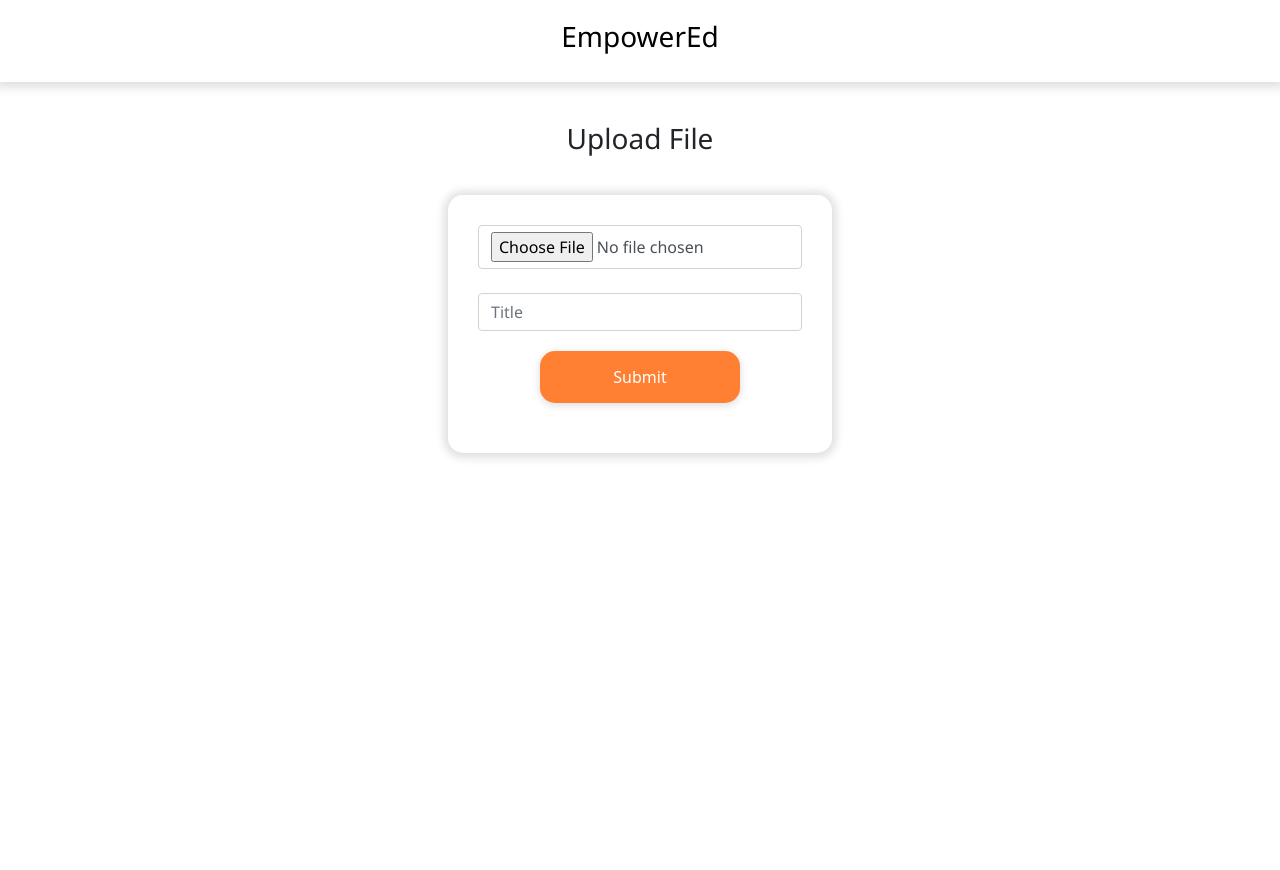
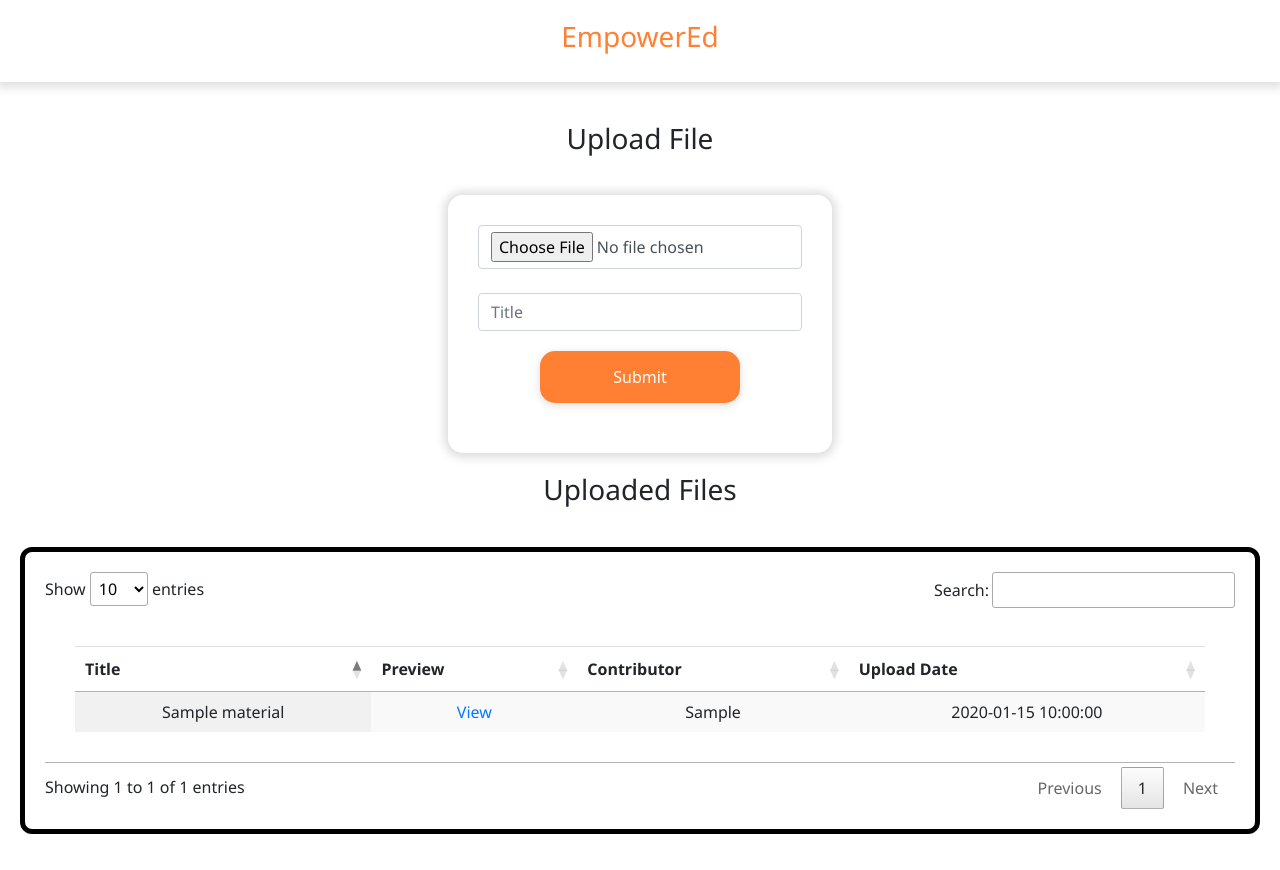
Before and after one commit to ehrin08/PHP-Integrated-E-Learning-Platform-for-Accessible-Quality-Education, a PHP site: page /upload.php in a window 1280 px wide. Before the commit the page ends 459 px from the top, so only its background shows below. Run offline with PHP 8.4, Linux system fonts and the light colour scheme; the visitor is signed in with stand-in values (Sample User, id 1); tables that the repository leaves empty or names only in its code hold one stand-in row (values such as "Sample post"); some libraries are stand-ins or nearby versions.

Commit message:
update 12-01

```diff
--- a/b-crud.php
+++ b/b-crud.php
@@ -53,18 +53,31 @@ class crud
         return false;
     }
 
-    public function uploadFile($title, $fileData, $uploader) {
-        $query = "INSERT INTO " . $this->materialsTable . " (title, document, contributor) VALUES (:title, :document, :contributor)";
+    public function uploadFile($title, $fileData, $uploader, $accountId)
+    {
+        $query = "INSERT INTO " . $this->materialsTable . " (title, document, contributor, account_id) VALUES (:title, :document, :contributor, :account_id)";
         $stmt = $this->conn->prepare($query);
 
         $stmt->bindParam(':title', $title);
-        $stmt->bindParam(':document', $fileData, PDO::PARAM_LOB); // For binary data
+        $stmt->bindParam(':document', $fileData, PDO::PARAM_LOB); // For blob
         $stmt->bindParam(':contributor', $uploader);
+        $stmt->bindParam(':account_id', $accountId);
 
         return $stmt->execute();
     }
 
-    public function readFile() {
+    public function readFile($accountId)
+    {
+        $query = "SELECT material_id, title, contributor, upload_date
+                  FROM " . $this->materialsTable . "
+                  WHERE account_id = :account_id";
+        $stmt = $this->conn->prepare($query);
+        $stmt->bindParam(':account_id', $accountId, PDO::PARAM_INT);
+        $stmt->execute();
+        return $stmt->fetchAll(PDO::FETCH_ASSOC);
+    }
+
+    public function readAllFiles() {
         $query = "SELECT material_id, title, contributor, upload_date FROM " . $this->materialsTable;
         $stmt = $this->conn->prepare($query);
         $stmt->execute();
@@ -80,5 +93,4 @@ class crud
         $stmt->execute();
         return $stmt->fetch(PDO::FETCH_ASSOC);
     }
-
 }
--- a/home.php
+++ b/home.php
@@ -17,7 +17,7 @@ $db = $database->connect();
 $crud = new crud($db);
 
 // Fetch uploaded files from the database
-$files = $crud->readFile();
+$files = $crud->readAllFiles();
 ?>
 <!DOCTYPE html>
 <html lang="en">
@@ -42,7 +42,9 @@ $files = $crud->readFile();
 
 <body>
     <nav>
-        <h3>EmpowerEd</h3>
+        <a href="home.php">
+            <h3>EmpowerEd</h3>
+        </a>
     </nav>
     <div class="front">
         <h3 style="padding:20px">Home</h3>
--- a/login.php
+++ b/login.php
@@ -16,8 +16,9 @@
 
 <body>
     <nav>
-        <a href="index.php"><h3>EmpowerEd</h3></a>
-
+        <a href="index.php">
+            <h3>EmpowerEd</h3>
+        </a>
     </nav>
     <div class="front">
         <h4 style="padding: 40px;">Login</h4>
--- a/signUp.php
+++ b/signUp.php
@@ -16,7 +16,9 @@
 
 <body>
     <nav>
-        <h3>EmpowerEd</h3>
+        <a href="index.php">
+            <h3>EmpowerEd</h3>
+        </a>
     </nav>
     <div class="front">
         <h4 style="padding: 40px;">Create Account</h4>
--- a/style.css
+++ b/style.css
@@ -13,7 +13,7 @@ nav {
 nav a,
 nav a:hover {
     text-decoration: none;
-    color: black;
+    color: #ff8032;
 
 }
 
--- a/upload.php
+++ b/upload.php
@@ -1,3 +1,37 @@
+<?php
+session_start();
+
+// Check if user is logged in
+if (!isset($_SESSION['username'])) {
+    // Redirect to login page if not logged in
+    header('Location: login.php');
+    exit();
+}
+
+// Include database connection and CRUD class
+require_once 'dbConnection.php';
+require_once 'b-crud.php';
+
+$database = new databaseConn();
+$db = $database->connect();
+$crud = new crud($db);
+
+// Fetch account_id of the logged-in user
+$username = $_SESSION['username'];
+$query = "SELECT account_id FROM account WHERE username = :username";
+$stmt = $db->prepare($query);
+$stmt->bindParam(':username', $username);
+$stmt->execute();
+$user = $stmt->fetch(PDO::FETCH_ASSOC);
+
+if ($user) {
+    $accountId = $user['account_id'];
+    // Fetch uploaded files specific to the logged-in user
+    $files = $crud->readFile($accountId);
+} else {
+    $files = []; // No files if account_id not found
+}
+?>
 <!DOCTYPE html>
 <html lang="en">
 
@@ -7,6 +41,15 @@
     <title>Upload Document</title>
     <link rel="stylesheet" href="style.css">
     <link rel="stylesheet" href="https://cdn.jsdelivr.net/npm/bootstrap@4.0.0/dist/css/bootstrap.min.css" integrity="sha384-Gn5384xqQ1aoWXA+058RXPxPg6fy4IWvTNh0E263XmFcJlSAwiGgFAW/dAiS6JXm" crossorigin="anonymous">
+    <link rel="stylesheet" href="https://cdn.datatables.net/1.11.3/css/jquery.dataTables.min.css">
+    <script src="https://code.jquery.com/jquery-3.6.0.min.js"></script>
+    <script src="https://cdn.datatables.net/1.11.3/js/jquery.dataTables.min.js"></script>
+
+    <script>
+        $(document).ready(function() {
+            $('#userTable').DataTable();
+        });
+    </script>
 </head>
 
 <body>
@@ -19,12 +62,44 @@
         <h3 style="padding: 40px;">Upload File</h3>
         <form action="b-upload.php" method="post" enctype="multipart/form-data">
             <input type="file" name="document" class="form-control" required accept=".pdf">
-
             <br>
             <input type="text" name="title" id="title" placeholder="Title" required class="form-control">
-            <button type="submit" class="btns-h"> Submit</button>
+            <button type="submit" class="btns-h">Submit</button>
         </form>
 
+        <h3 style="padding: 20px;">Uploaded Files</h3>
+        <div style="padding:20px">
+            <div class="table">
+                <table id="userTable" class="display">
+                    <thead>
+                        <tr>
+                            <th>Title</th>
+                            <th>Preview</th>
+                            <th>Contributor</th>
+                            <th>Upload Date</th>
+                        </tr>
+                    </thead>
+                    <tbody>
+                        <?php foreach ($files as $file): ?>
+                            <tr>
+                                <td><?php echo htmlspecialchars($file['title']); ?></td>
+                                <td>
+                                    <a href="view_file.php?material_id=<?php echo $file['material_id']; ?>" target="_blank">View</a>
+                                </td>
+                                <td>
+                                    <?php echo htmlspecialchars($file['contributor'] ?? 'Unknown'); ?>
+                                </td>
+                                <td>
+                                    <?php echo htmlspecialchars($file['upload_date'] ?? 'N/A'); ?>
+                                </td>
+                            </tr>
+                        <?php endforeach; ?>
+                    </tbody>
+
+                </table>
+
+            </div>
+        </div>
     </div>
 </body>
 
```
Also changed, not shown: b-signUp.php (+15 -0 lines), b-upload.php (+13 -3 lines).
